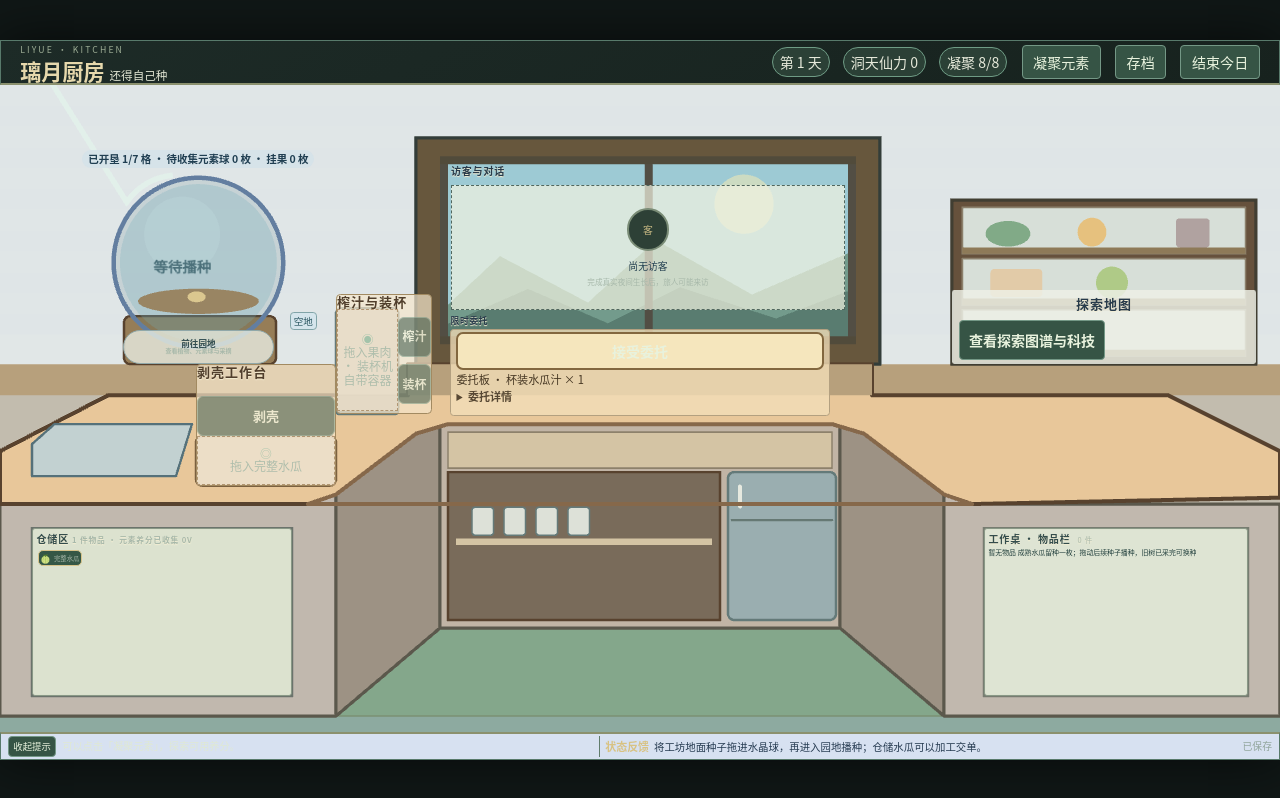
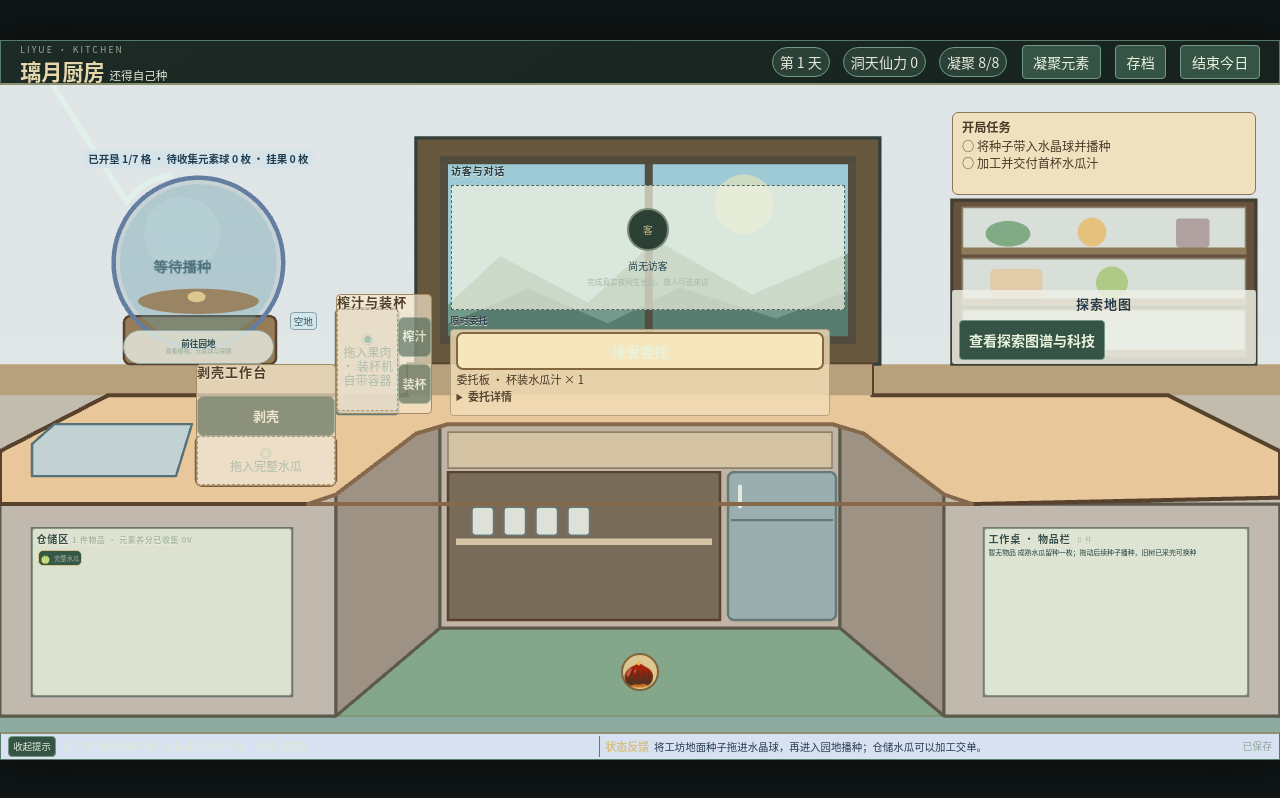
Before and after one commit to Ri0n72Y/idea-slime-bar, a React (Vite) app in the folder packages/liyue-kitchen/: page / in a window 1280 px wide. Built offline with nearby package versions, Linux system fonts and the light colour scheme.

Commit message:
feat(liyue): integrate D1 seed transfer and opening task board

```diff
--- a/packages/liyue-kitchen/src/App.tsx
+++ b/packages/liyue-kitchen/src/App.tsx
@@ -7,9 +7,9 @@ import "./batch-c.css";
 import { useCallback, useEffect, useRef, useState, useSyncExternalStore, type PointerEvent as ReactPointerEvent, type MouseEvent as ReactMouseEvent } from "react";
 import { ELEMENTS, ELEMENT_VIEW, U2_CONFIG } from "./domain/config";
 import { gameStore } from "./domain/store";
-import { fruitMass, remainingCondenses, stageLabel, type GameItem, type ItemLocation, type PlotId, type WorkbenchSlot } from "./domain/game";
+import { fruitMass, remainingCondenses, stageLabel, OPENING_SOURCE, sourceKey, type GameItem, type ItemLocation, type PlotId, type WorkbenchSlot } from "./domain/game";
 import { CrystalScene, type SceneDropTarget } from "./scene/CrystalScene";
-import { WorkshopScene, workshopOverlay, type WorkshopZone } from "./scene/WorkshopScene";
+import { WorkshopScene, workshopOverlay, workshopRectOverlay, WORKSHOP_GEOMETRY, type WorkshopZone } from "./scene/WorkshopScene";
 import { ECONOMY_CANDIDATE } from "./domain/economy";
 import type { KitchenOrder } from "./domain/orders";
 import { visibleDiscoveries, type DiscoveryId } from "./domain/discovery";
@@ -33,7 +33,7 @@ const graphCoordinates: Record<DiscoveryId, { x: number; y: number }> = {
   A16: { x: 948, y: 468 },
   V01: { x: 24, y: 465 }, V02: { x: 575, y: 505 },
 };
-type DropTarget = { zone: "inventory" | "storage" | WorkbenchSlot | null; scene: SceneDropTarget };
+type DropTarget = { zone: "inventory" | "storage" | "orb" | WorkbenchSlot | null; scene: SceneDropTarget };
 type Drag = {
   itemId: string; kind: GameItem["kind"];
   pointerId: number; x: number; y: number;
@@ -49,7 +49,7 @@ function dropTargetAt(x: number, y: number,
   // DOM targets still support interaction, but cannot enlarge device hit areas.
   const semantic = workshopPick?.(x, y);
   const polygonZone = semantic === "peel" || semantic === "juice" ||
-    semantic === "storage" || semantic === "inventory" ? semantic : null;
+    semantic === "storage" || semantic === "inventory" || semantic === "orb" ? semantic : null;
   return {
     zone: workshopPick ? polygonZone :
       domZone === "inventory" || domZone === "storage" ? domZone : null,
@@ -176,11 +176,15 @@ export function App() {
       dragRef.current = null;
       setDrag(null);
       if (Math.hypot(event.clientX - current.originX, event.clientY - current.originY) < 8) return;
-      if (current.kind === "Seed") {
+      if (target.zone === "orb") {
+        gameStore.dispatch({ type: "ENTER_ORB", itemId: current.itemId });
+      } else if (current.kind === "Seed") {
         if (target.scene.plotId && !target.zone)
           gameStore.dispatch({ type: "PLANT_SEED", itemId: current.itemId, plotId: target.scene.plotId });
+        else if (target.scene.ground && !target.zone)
+          gameStore.dispatch({ type: "MOVE_ITEM", itemId: current.itemId, destination: { kind: "ground", ...target.scene.ground } });
         else gameStore.dispatch({ type: "REJECT_DROP", reason: sceneRef.current === "workshop"
-          ? "工坊水晶球是园地入口。先点「前往园地」，再将种子拖至开放空地格；种子未消耗。"
+          ? "将真实种子拖到水晶球圆形区域内，再进入园地播种；种子未消耗。"
           : "种子需拖到园地里已开垦、空置的地格；未消耗种子。" });
       } else {
         const destination: ItemLocation | null =
@@ -403,7 +407,7 @@ export function App() {
   const peelPanel = (
 <section className="region peeling" aria-label="剥壳工作台" data-testid="region-peeling">
           <h2>剥壳工作台</h2>
-          <div className="workbench-placeholder workbench-drop" data-item-drop-zone="peel" data-testid="peel-drop">
+          <div className="workbench-placeholder workbench-drop" style={workshopRectOverlay(WORKSHOP_GEOMETRY.peel, "peel")} data-item-drop-zone="peel" data-testid="peel-drop">
             {peelItem ? (
               <div className="seed-item workbench-item" role="button" tabIndex={0}
                 data-testid="peel-item" data-item-id={peelItem.id}
@@ -468,7 +472,7 @@ export function App() {
   const juicePanel = (
 <section className="region juicing" aria-label="榨汁与装杯" data-testid="region-juicing">
           <h2>榨汁与装杯</h2>
-          <div className="workbench-placeholder workbench-drop" data-item-drop-zone="juice" data-testid="juice-drop">
+          <div className="workbench-placeholder workbench-drop" style={workshopRectOverlay(WORKSHOP_GEOMETRY.machine, "juice")} data-item-drop-zone="juice" data-testid="juice-drop">
             {juiceItem ? (
               <div className="seed-item workbench-item" role="button" tabIndex={0}
                 data-testid="juice-item" data-item-id={juiceItem.id}
@@ -520,8 +524,22 @@ export function App() {
       {scene === "workshop" ? (
         <main className="workshop-scene workshop-pixi-scene" data-testid="workshop-scene"
           aria-label="璃月厨房工坊与 U 型连体柜台">
-          <WorkshopScene state={state} onEnterGarden={() => navigateScene("garden")}
+          <WorkshopScene state={state} onEnterGarden={() => { if (!dragRef.current) navigateScene("garden"); }}
             onRegisterHitTest={registerWorkshopPick} />
+          {Object.values(state.items).map(item => item.location.kind === "workshop-ground" &&
+            <button type="button" key={item.id} className="workshop-ground-item seed-item"
+              style={workshopRectOverlay([item.location.x - 24, item.location.y - 24, 48, 48])}
+              data-testid="workshop-ground-seed" data-item-id={item.id}
+              aria-label="拖动工坊地面的水瓜种子" onPointerDown={e => startDrag(e, item.id)}
+              onClick={() => selectItem(item.id)}>🌰</button>)}
+          {state.opening && <section className="opening-task-board" style={workshopOverlay("tasks")}
+            aria-label="开局任务板" data-testid="opening-task-board">
+            <h2>开局任务</h2>
+            <p data-testid="task-plant" data-completed={!!state.opening.plantedPlantId}>
+              {state.opening.plantedPlantId ? "✓" : "○"} 将种子带入水晶球并播种</p>
+            <p data-testid="task-juice" data-completed={!!state.opening.firstCupOrderId}>
+              {state.opening.firstCupOrderId ? "✓" : "○"} 加工并交付首杯水瓜汁</p>
+          </section>}
           <section className="region garden-entry workshop-orb-overlay" style={workshopOverlay("orb")} aria-label="水晶球设备"
             data-testid="garden-entry">
             <button type="button" className="workshop-orb-link" data-testid="enter-garden"
@@ -665,7 +683,7 @@ export function App() {
             <>
               <span data-testid="item-mass">{selectedItem.kind === "Shell" ? "0.000" :
                 fruitMass(selectedItem).toFixed(3)}G</span>
-              <span>收获地格：{plotLabel(selectedItem.source.plotId)}</span>
+              <span>来源：{sourceKey(selectedItem.source) === sourceKey(OPENING_SOURCE) ? "开局储藏水瓜" : plotLabel(selectedItem.source.plotId)}</span>
               <span>首反应：{selectedItem.kind === "Shell" ? "无" :
                 selectedItem.reaction.firstReaction ?? "无"}</span>
             </>
--- a/packages/liyue-kitchen/src/experience.ts
+++ b/packages/liyue-kitchen/src/experience.ts
@@ -6,7 +6,7 @@ export const itemTitle = (item: GameItem): string => ({
   Seed: "水瓜种子", Aquamelon: "完整水瓜", PeeledFlesh: "水瓜果肉",
   Shell: "水瓜果壳", RawJuice: "水瓜原汁",
   AquamelonJuiceCup: "杯装水瓜汁", VisitorGift: "旅人木牌",
-})[item.kind];
+})[item.kind] + ("volumeMl" in item && item.volumeMl !== undefined ? ` · ${item.volumeMl}ml` : "");
 export const orderItemTitle = (order: KitchenOrder): string =>
   order.itemKind === "aquamelon" ? "完整水瓜" : "杯装水瓜汁";
 const requiredKind = (order: KitchenOrder): GameItem["kind"] =>
@@ -31,6 +31,13 @@ export function nextActionHint(state: GameState, scene: "workshop" | "garden" =
   if (state.phase === "DAY_CONFIRM") return "可以确认结算观察夜间成长，也可以返回今日继续操作。";
   const items = Object.values(state.items);
   const planted = PLOT_IDS.some(id => state.plots[id].open && !!state.plots[id].plant);
+  const openingSeed = state.opening && items.find(item => item.kind === "Seed" && item.id === "item:seed:1");
+  if (openingSeed?.location.kind === "workshop-ground") return scene === "workshop"
+    ? "把工坊地面的种子拖入水晶球的圆形区域，再进入园地。"
+    : "开局种子仍在工坊地面，请返回工坊将种子拖进水晶球。";
+  if (openingSeed?.location.kind === "ground") return scene === "garden"
+    ? "将园地地面上的真实种子拖到开放空地格，完成播种。"
+    : "种子已在园地地面，点击水晶球进入园地后播种。";
   const accepted = Object.values(state.orders).filter(o => o.state === "accepted");
   if (items.some(item => item.kind === "Aquamelon" && item.location.kind === "ground"))
     return "水瓜已采摘，仍在水晶球地面。拖入物品栏或仓储区才能交单；也可拖至剥壳台加工。";
@@ -59,6 +66,7 @@ export function nextActionHint(state: GameState, scene: "workshop" | "garden" =
   }
   if (Object.keys(state.looseBalls).length)
     return "水晶球附近已有元素球。点击收集养分，也可以继续凝聚探索。";
+  if (state.opening && state.day === 1 && planted) return "首日土壤已充盈；可加工仓储水瓜、完成委托，再结束今日。";
   if (remainingCondenses(state) > 0)
     return planted ? "点击顶栏「凝聚元素」，收集元素球后在仓储区浇灌。" :
       seed ? "可以播种，也可以先凝聚元素观察。" : "可以点击「凝聚元素」，探索可用养分。";
--- a/packages/liyue-kitchen/src/scene/CrystalScene.tsx
+++ b/packages/liyue-kitchen/src/scene/CrystalScene.tsx
@@ -145,7 +145,7 @@ function draw(app: Application, state: GameState, hover: PlotId | null,
   }
   // World objects render AFTER cells: their actual Pixi hit areas win overlaps.
   for (const item of Object.values(state.items)) {
-    if (item.kind === "Seed" || item.location.kind !== "ground") continue;
+    if (item.location.kind !== "ground") continue;
     const ix = item.location.x * width, iy = item.location.y * height;
     const selected = state.selectedItemId === item.id;
     const symbol = new Graphics().circle(ix, iy, Math.max(15, radius * 0.26))
@@ -165,7 +165,7 @@ function draw(app: Application, state: GameState, hover: PlotId | null,
       selectItem(item.id);
     });
     app.stage.addChild(symbol);
-    const tag = new Text({ text: item.kind === "VisitorGift" ? "牌" : item.kind === "Shell" ? "壳" : item.kind === "RawJuice" ? "汁" :
+    const tag = new Text({ text: item.kind === "Seed" ? "种" : item.kind === "VisitorGift" ? "牌" : item.kind === "Shell" ? "壳" : item.kind === "RawJuice" ? "汁" :
       item.kind === "AquamelonJuiceCup" ? "杯" : "瓜",
       style: { fontFamily: "Arial, sans-serif", fontSize: Math.max(14, radius * 0.28),
         fill: 0x35291d, fontWeight: "bold" } });
@@ -173,7 +173,7 @@ function draw(app: Application, state: GameState, hover: PlotId | null,
     tag.position.set(ix, iy);
     tag.eventMode = "none";
     app.stage.addChild(tag);
-    const label = new Text({ text: item.kind === "VisitorGift" ? "纪念物" : `${item.kind === "Shell" ? "0" : fruitMass(item).toFixed(1)}G`,
+    const label = new Text({ text: item.kind === "Seed" ? "水瓜种子" : item.kind === "VisitorGift" ? "纪念物" : `${item.kind === "Shell" ? "0" : fruitMass(item).toFixed(1)}G`,
       style: { fontFamily: "Arial, sans-serif", fontSize: Math.max(10, radius * 0.18),
         fill: 0xf3e6ba } });
     label.anchor.set(0.5);
--- a/packages/liyue-kitchen/src/scene/WorkshopScene.tsx
+++ b/packages/liyue-kitchen/src/scene/WorkshopScene.tsx
@@ -52,6 +52,7 @@ export const WORKSHOP_GEOMETRY = {
     orb: [100,135,296,270],
     customer: [550,145,520,195],
     shelf: [1190,200,380,205],
+    tasks: [1190,90,380,104],
     left: [245,318,295,239],
     peel: [245,405,175,152],
     juice: [420,318,120,150],
@@ -64,7 +65,10 @@ export const WORKSHOP_GEOMETRY = {
 } satisfies {window: WorldRect;windowFrame: WorldRect;orb:{x:number;y:number;r:number};orbBase: WorldRect;shelf:WorldRect;surface:number[];leftCabinet:number[];leftInner:number[];middleCabinet:number[];rightInner:number[];rightCabinet:number[];floor:number[];rug:number[];sink:WorldRect;peel:WorldRect;machine:WorldRect;machineFoot:WorldRect;storage:WorldRect;inventory:WorldRect;overlays:Record<string,WorldRect>};
 const G = WORKSHOP_GEOMETRY;
 export function workshopOverlay(key: keyof typeof G.overlays, parent?: keyof typeof G.overlays) {
-  const [x,y,w,h] = G.overlays[key];
+  return workshopRectOverlay(G.overlays[key], parent);
+}
+export function workshopRectOverlay(rect: WorldRect, parent?: keyof typeof G.overlays) {
+  const [x,y,w,h] = rect;
   const [px,py,pw,ph]: WorldRect = parent ? G.overlays[parent] : [0,TOP,WIDTH,HEIGHT];
   return { left: `${(x-px)/pw*100}%`, top: `${(y-py)/ph*100}%`,
     width: `${w/pw*100}%`, height: `${h/ph*100}%` };
--- a/packages/liyue-kitchen/src/uiLabels.ts
+++ b/packages/liyue-kitchen/src/uiLabels.ts
@@ -26,6 +26,6 @@ export function playerEventText(message: string): string {
         Dendro: "草", Cryo: "冰", Geo: "岩" } as Record<string, string>)[element]);
 }
 
-export const itemLocationLabel = (kind: "inventory" | "storage" | "ground" | "workbench"): string => ({
-  inventory: "物品栏", storage: "仓储区", ground: "水晶球地面", workbench: "加工台",
+export const itemLocationLabel = (kind: "inventory" | "storage" | "ground" | "workbench" | "workshop-ground"): string => ({
+  inventory: "物品栏", storage: "仓储区", ground: "水晶球地面", workbench: "加工台", "workshop-ground": "工坊地面",
 })[kind];
--- a/packages/liyue-kitchen/src/workshop-pixi.css
+++ b/packages/liyue-kitchen/src/workshop-pixi.css
@@ -573,7 +573,19 @@
 .workshop-device-control .workbench-drop {
   position:absolute; margin:0; box-sizing:border-box; min-height:0; overflow:hidden;
 }
-.workshop-device-control .peeling .workbench-drop { left:0; top:59.210526%; width:100%; height:40.789474%; }
-.workshop-device-control .juicing .workbench-drop { left:0; top:11.333333%; width:65%; height:86.666667%; }
 .workshop-device-control .peeling > button { position:absolute; bottom:40.789474%; left:0; width:100%; }
 .workshop-device-control .juicing .actions { position:absolute; left:65%; top:11.333333%; width:35%; flex-direction:column; }
+
+.workshop-pixi-scene .workshop-ground-item {
+  position:absolute; z-index:4; padding:0; border-radius:50%; cursor:grab;
+  touch-action:none; pointer-events:auto; min-width:0; min-height:0;
+  background:#dbc78f; border:2px solid #826438; font-size:clamp(18px,2vw,32px);
+}
+.opening-task-board {
+  position:absolute; box-sizing:border-box; padding:5px 9px; overflow:auto;
+  border:1px solid #8b755b; border-radius:6px; background:#f0e1be;
+  color:#493a29; font-size:clamp(10px,.95vw,15px); pointer-events:none;
+}
+.opening-task-board h2 { margin:0 0 3px; font-size:1em; }
+.opening-task-board p { margin:2px 0; line-height:1.2; }
+.opening-task-board p[data-completed="true"] { color:#326b49; }
```
